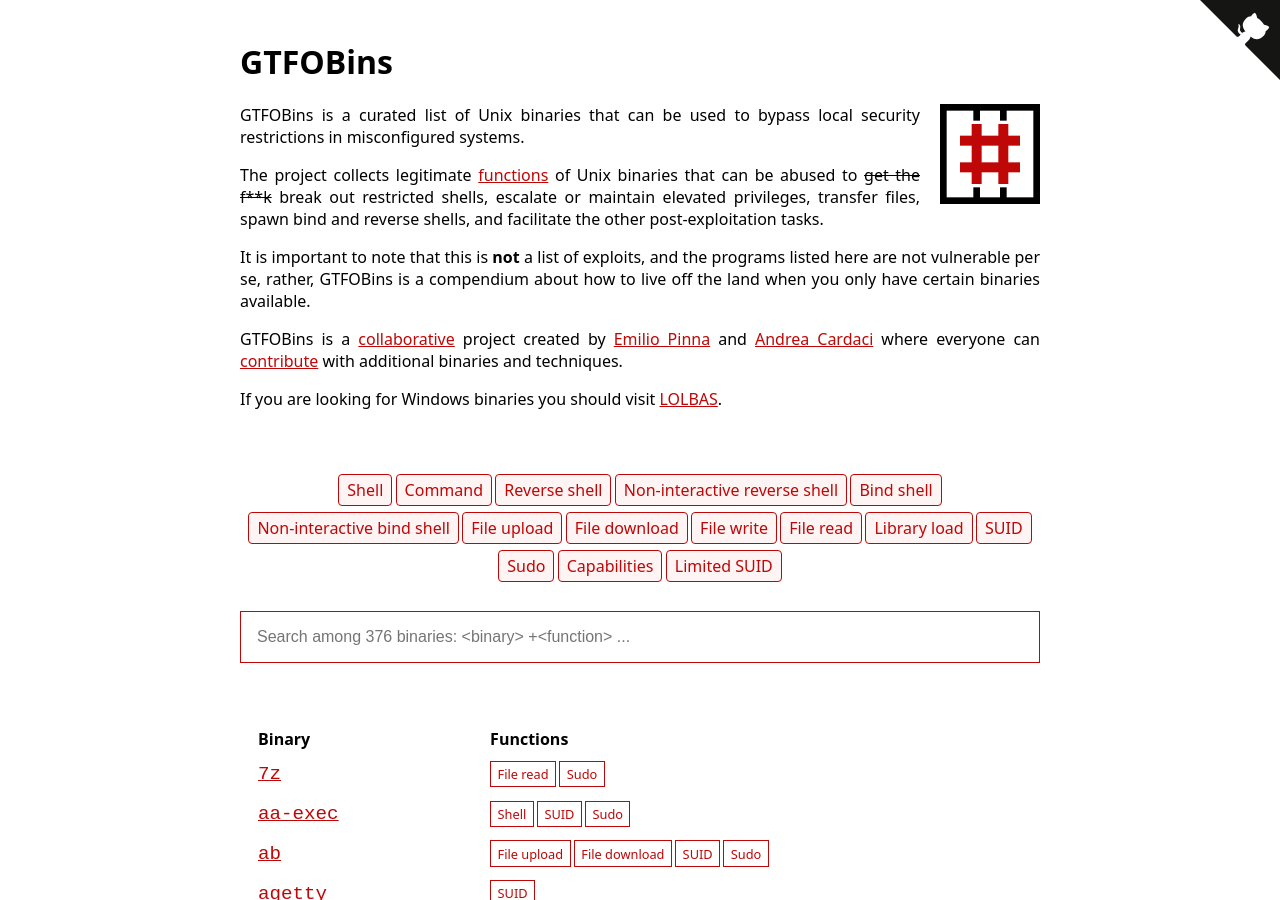
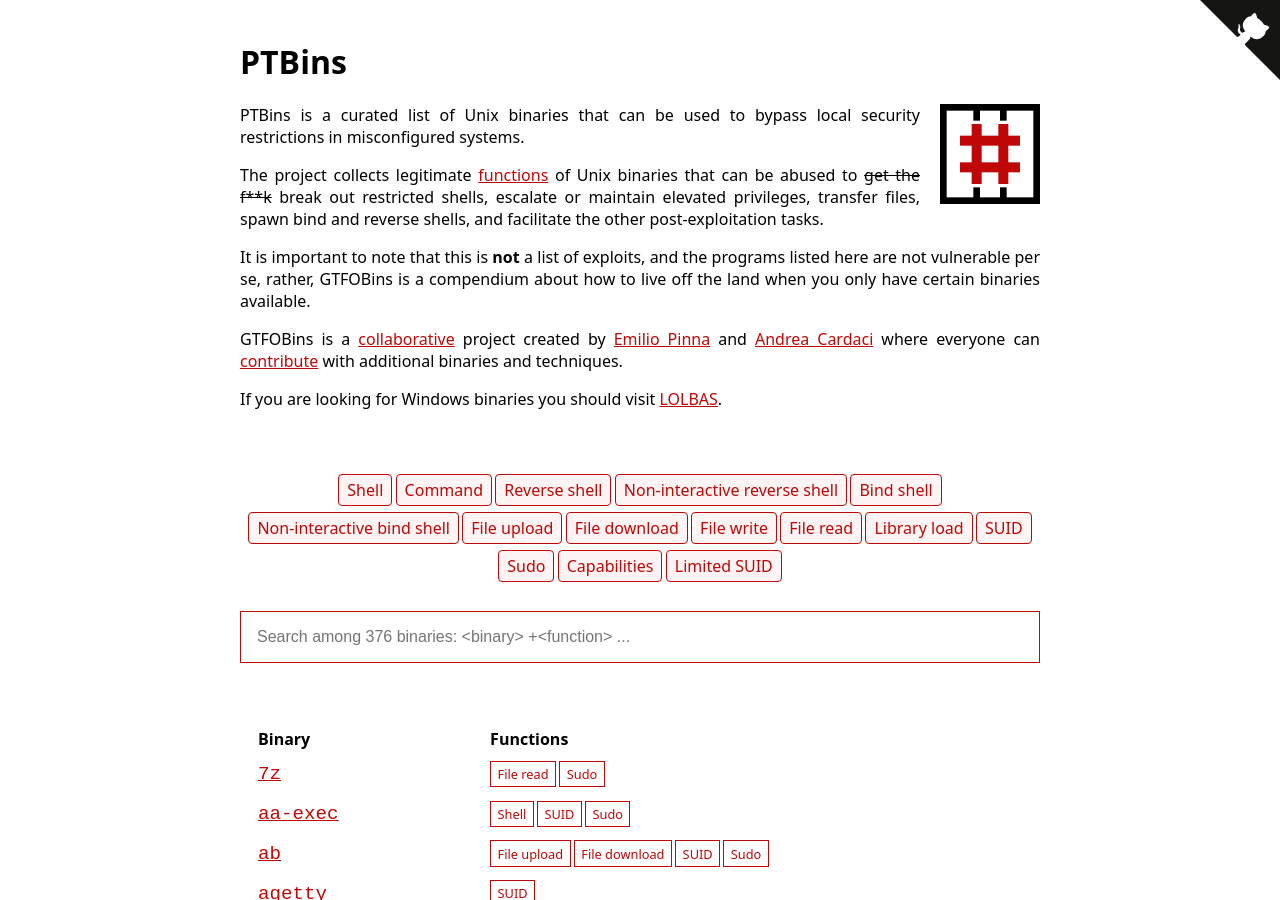
Before and after one commit to PTBins/PTBins.github.io, a Jekyll site: the page built from index.md, in a window 1280 px wide and 900 px high. Built offline with Jekyll 4.4.1, drawn with Linux system fonts in a browser that asks for light colours.

Commit message:
Update index.md

```diff
--- a/index.md
+++ b/index.md
@@ -1,11 +1,11 @@
 ---
 layout: page
-title: GTFOBins
+title: PTBins
 ---
 
 ![logo](/assets/logo.png){:.logo}
 
-GTFOBins is a curated list of Unix binaries that can be used to bypass local security restrictions in misconfigured systems.
+PTBins is a curated list of Unix binaries that can be used to bypass local security restrictions in misconfigured systems.
 
 The project collects legitimate [functions](/functions/) of Unix binaries that can be abused to ~~get the f**k~~ break out restricted shells, escalate or maintain elevated privileges, transfer files, spawn bind and reverse shells, and facilitate the other post-exploitation tasks.
 
```
